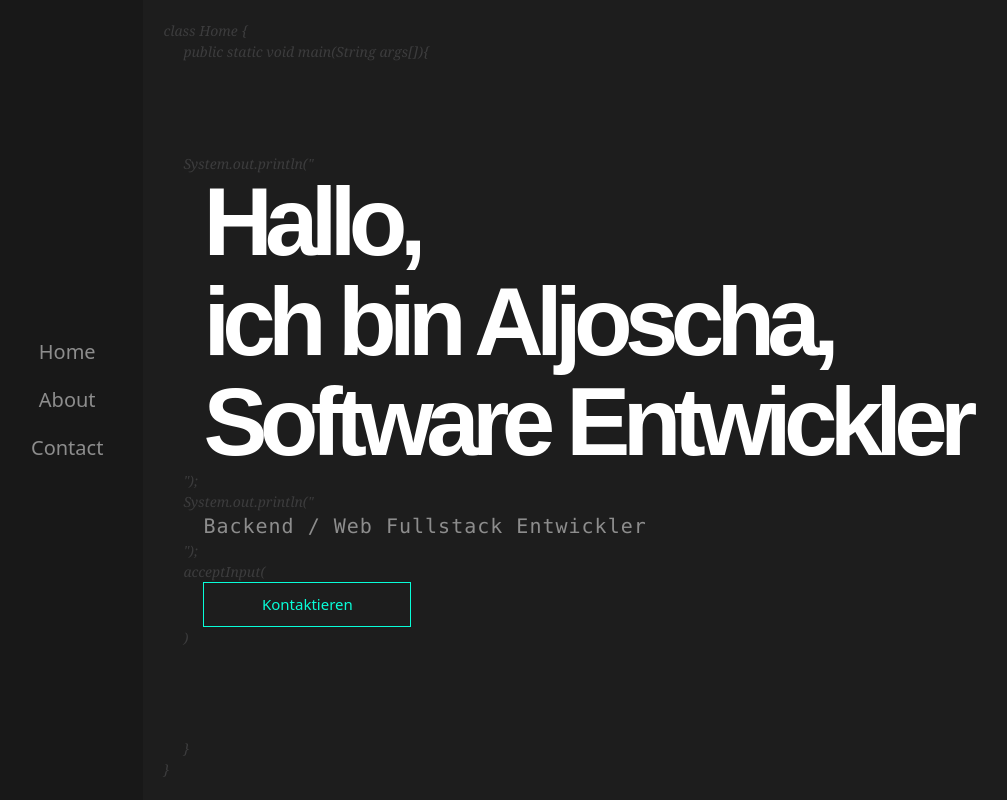
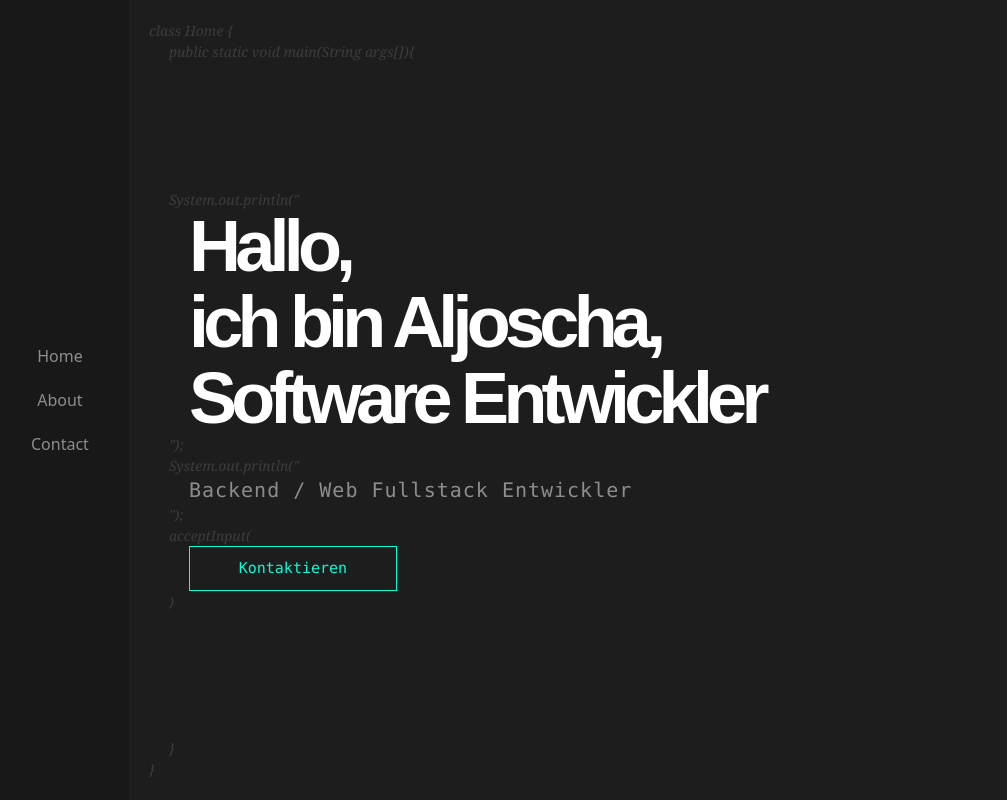
Before and after one commit to Aljodomo/domonell.dev, a Vue app: page /#/ in a window 1280 px wide. Shown: the whole page, without its empty margins (9-1016 px from the left). Built offline with nearby package versions, Linux system fonts and the light colour scheme; no server answers; some icons are missing.

Commit message:
feat: improved text size

```diff
--- a/src/components/MyHeader.vue
+++ b/src/components/MyHeader.vue
@@ -117,6 +117,6 @@ function handleClick() {
 }
 
 .nav-button {
-    @apply text-p-gray text-xl hover:text-p-hightlight hover:cursor-pointer;
+    @apply text-p-gray text-base hover:text-p-hightlight hover:cursor-pointer;
 }
 </style>
--- a/src/index.scss
+++ b/src/index.scss
@@ -19,7 +19,7 @@
 }
 
 .normal-text {
-    @apply sm:text-lg text-white
+    @apply text-base text-white
 }
 
 .res-mlr-5 {
@@ -29,3 +29,7 @@
 .res-mlr-10 {
     @apply sm:mr-10 sm:ml-10
 }
+
+.n-button__content {
+    @apply font-mono
+}
--- a/src/views/Home.vue
+++ b/src/views/Home.vue
@@ -45,6 +45,6 @@ const router = useRouter();
 
 <style scoped>
 .big-letters {
-    @apply text-white font-['Arial'] text-4xl sm:text-6xl lg:text-8xl font-bold tracking-tightest
+    @apply text-white font-['Arial'] text-4xl sm:text-6xl lg:text-7xl font-bold tracking-tightest
 }
 </style>
```
